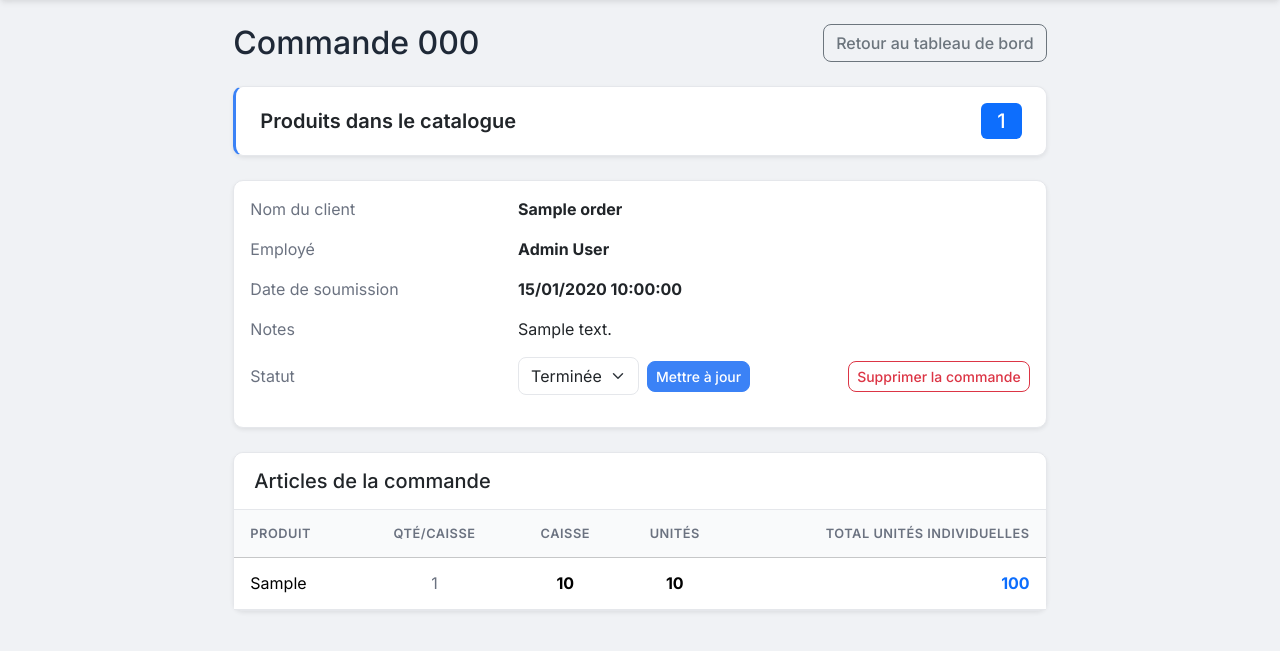
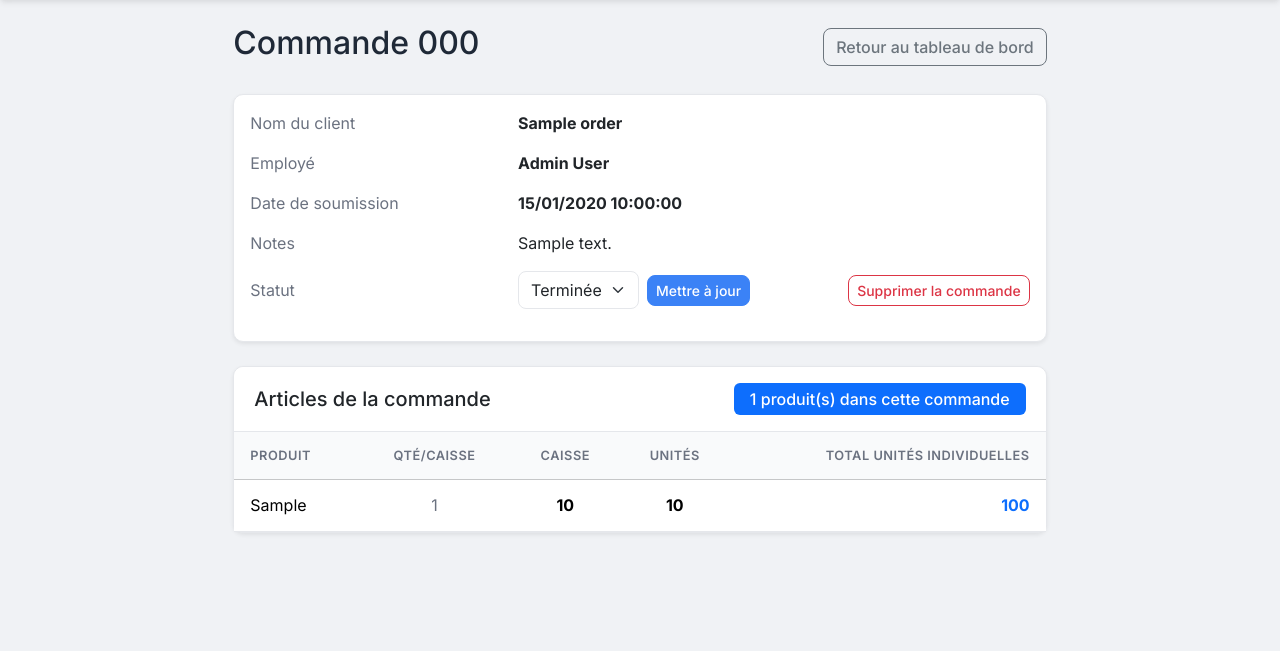
Before and after one commit to oussahmane/gropro, a Laravel app: page /admin/orders/1 in a window 1280 px wide. Shown: the part 72-723 px from the top of the page. Run offline with Laravel 12, Linux system fonts and the light colour scheme; a user stored in the database is signed in; data comes from the database, SQL or seed files in the repository; tables that the repository leaves empty hold one stand-in row (values such as "Sample post").

Commit message:
Show order line count instead of catalog size
Replace the global Product::count() UI with the number of items
on the current order. Worker edit updates the badge live; admin
order detail shows the same count. Remove the catalog banner from
the admin dashboard.

Co-authored-by: oussahmane <oussahmane@users.noreply.github.com>

```diff
--- a/app/Http/Controllers/AdminController.php
+++ b/app/Http/Controllers/AdminController.php
@@ -3,7 +3,6 @@
 namespace App\Http\Controllers;
 
 use App\Models\Order;
-use App\Models\Product;
 use App\Models\User;
 use Illuminate\Http\Request;
 use Illuminate\Support\Facades\DB;
@@ -15,9 +14,8 @@ class AdminController extends Controller
     public function dashboard()
     {
         $orders = Order::with('worker')->orderBy('created_at', 'desc')->get();
-        $productsCount = Product::count();
 
-        return view('admin.dashboard', compact('orders', 'productsCount'));
+        return view('admin.dashboard', compact('orders'));
     }
 
     public function ordersPartial()
@@ -30,9 +28,8 @@ class AdminController extends Controller
     public function showOrder(Order $order)
     {
         $order->load(['items', 'worker']);
-        $productsCount = Product::count();
 
-        return view('admin.orders.show', compact('order', 'productsCount'));
+        return view('admin.orders.show', compact('order'));
     }
 
     public function updateOrderStatus(Request $request, Order $order)
--- a/app/Http/Controllers/WorkerController.php
+++ b/app/Http/Controllers/WorkerController.php
@@ -51,9 +51,8 @@ class WorkerController extends Controller
         }
 
         $order->load('items');
-        $productsCount = Product::count();
 
-        return view('worker.order.create', compact('order', 'productsCount'));
+        return view('worker.order.create', compact('order'));
     }
 
     public function updateOrder(Request $request, Order $order)
--- a/resources/views/admin/orders/show.blade.php
+++ b/resources/views/admin/orders/show.blade.php
@@ -3,16 +3,9 @@
 @section('content')
 <div class="row">
     <div class="col-12 col-lg-8 mx-auto">
-        <div class="d-flex justify-content-between align-items-center mb-4 flex-wrap gap-2">
-            <h2 class="mb-0">Commande {{ $order->order_number }}</h2>
+        <div class="d-flex justify-content-between align-items-center mb-4">
+            <h2>Commande {{ $order->order_number }}</h2>
             <a href="{{ route('admin.dashboard') }}" class="btn btn-outline-secondary">Retour au tableau de bord</a>
-        </div>
-
-        <div id="global-products-count" class="card shadow-sm mb-4 border-left-accent" role="status" aria-live="polite">
-            <div class="card-body py-3 px-4 d-flex justify-content-between align-items-center flex-wrap gap-2">
-                <span class="fw-semibold fs-5 mb-0">Produits dans le catalogue</span>
-                <span class="badge bg-primary fs-5 px-3 py-2">{{ $productsCount }}</span>
-            </div>
         </div>
 
         <div class="card shadow-sm mb-4">
@@ -63,8 +56,11 @@
         </div>
 
         <div class="card shadow-sm">
-            <div class="card-header bg-white">
+            <div class="card-header bg-white d-flex justify-content-between align-items-center flex-wrap gap-2">
                 <h5 class="mb-0">Articles de la commande</h5>
+                <span id="order-items-count" class="badge bg-primary fs-6 px-3 py-2" role="status">
+                    {{ $order->items->count() }} produit(s) dans cette commande
+                </span>
             </div>
             <div class="card-body p-0 table-responsive">
                 <table class="table mb-0">
```
Also changed, not shown: resources/views/admin/dashboard.blade.php (+1 -8 lines), resources/views/worker/order/create.blade.php (+13 -9 lines), tests/Feature/OrderProductsCountTest.php (+38 -35 lines).
